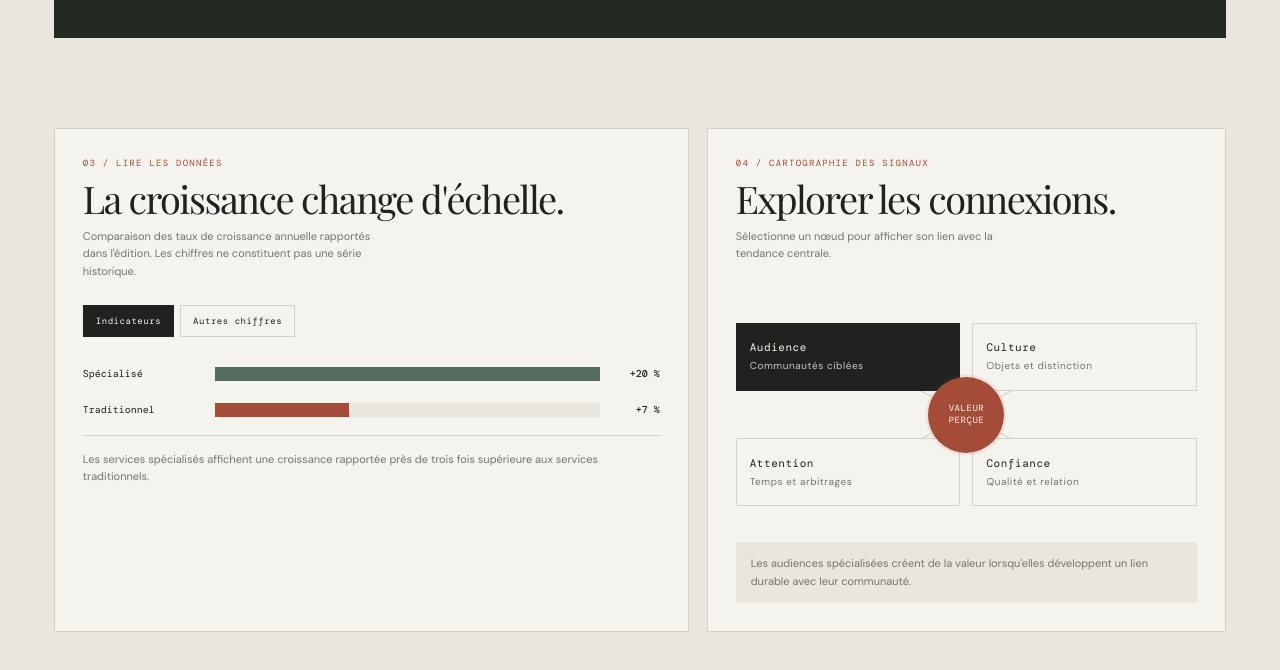
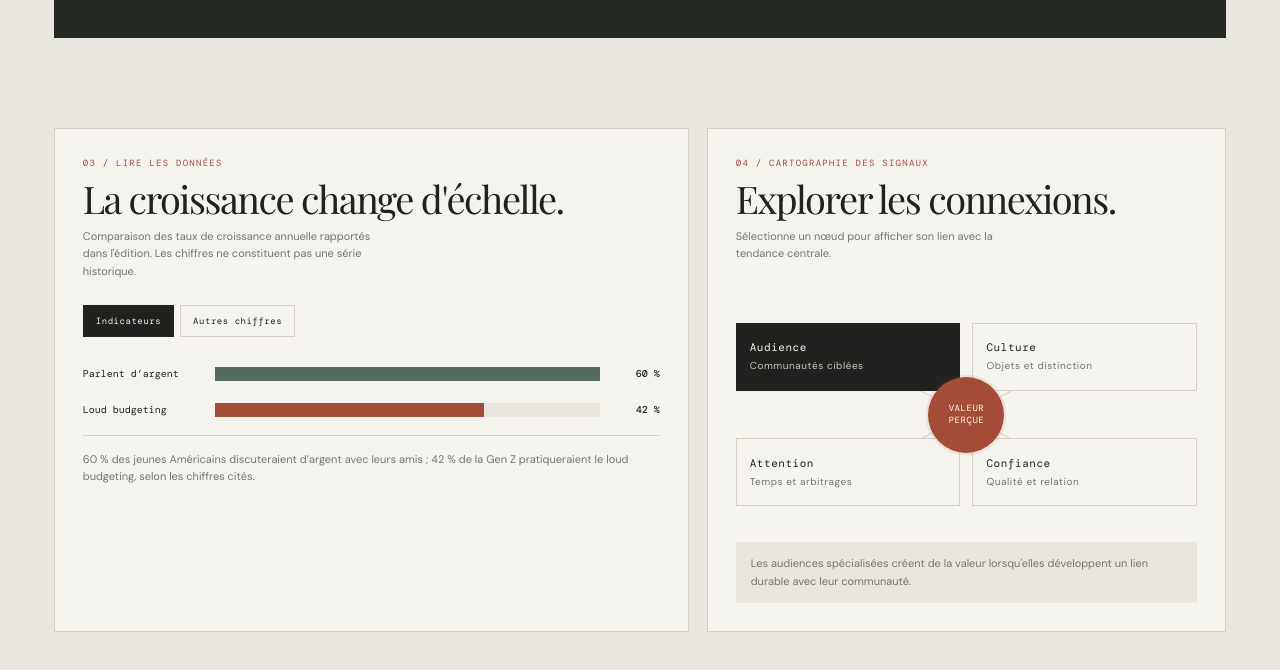
Before and after one commit to felipemaciasito-cmyk/NBS-Lecture-du-matin, a plain HTML site: page briefings/2026-11-18.html in a window 1280 px wide. Both pictures are taken after a click on the button "Indicateurs". Shown: the part 2796-3466 px from the top of the page. Drawn offline with nearby package versions, Linux system fonts and the light colour scheme.

Commit message:
Correct November 18 interactive chart indicators

```diff
--- a/briefings/2026-11-18.html
+++ b/briefings/2026-11-18.html
@@ -242,7 +242,7 @@ document.querySelectorAll('.chart-tabs button').forEach(button=>button.addEventL
  const audience=button.dataset.chart==='secondary';
  const rows=document.querySelectorAll('#chartBars .chart-row');
  if(audience){rows[0].querySelector('span').textContent='Salaire à salaire';rows[0].querySelector('.chart-fill').style.width='100%';rows[0].querySelector('.chart-value').textContent='47 %';rows[1].style.display='grid';rows[1].querySelector('span').textContent='Projet retardé';rows[1].querySelector('.chart-fill').style.width='92%';rows[1].querySelector('.chart-value').textContent='55 %';document.getElementById('chartCaption').textContent='47 % vivraient d’un salaire à l’autre et 55 % auraient retardé un projet de vie pour des raisons financières, selon les chiffres cités.'}
- else{rows[0].querySelector('span').textContent='Spécialisé';rows[0].querySelector('.chart-fill').style.width='100%';rows[0].querySelector('.chart-value').textContent='+20 %';rows[1].style.display='grid';rows[1].querySelector('span').textContent='Traditionnel';rows[1].querySelector('.chart-fill').style.width='35%';rows[1].querySelector('.chart-value').textContent='+7 %';document.getElementById('chartCaption').textContent='Les services spécialisés affichent une croissance rapportée près de trois fois supérieure aux services traditionnels.'}
+ else{rows[0].querySelector('span').textContent='Parlent d’argent';rows[0].querySelector('.chart-fill').style.width='100%';rows[0].querySelector('.chart-value').textContent='60 %';rows[1].style.display='grid';rows[1].querySelector('span').textContent='Loud budgeting';rows[1].querySelector('.chart-fill').style.width='70%';rows[1].querySelector('.chart-value').textContent='42 %';document.getElementById('chartCaption').textContent='60 % des jeunes Américains discuteraient d’argent avec leurs amis ; 42 % de la Gen Z pratiqueraient le loud budgeting, selon les chiffres cités.'}
 }));
 const mapCopy={audience:'La contraction des stablecoins peut signaler un retrait de capitaux ; elle doit être suivie indépendamment des mouvements de prix.',culture:'Les objets et codes culturels deviennent des marqueurs d’appartenance et de distinction.',attention:'Quand les contenus se multiplient, le temps disponible devient une ressource rare et disputée.',confiance:'La confiance, la qualité et la relation différencient une offre dans un marché saturé.'};
 document.querySelectorAll('.map-node').forEach(button=>button.addEventListener('click',()=>{document.querySelectorAll('.map-node').forEach(b=>b.setAttribute('aria-pressed',String(b===button)));document.getElementById('mapDetail').textContent=mapCopy[button.dataset.map]}));
```
